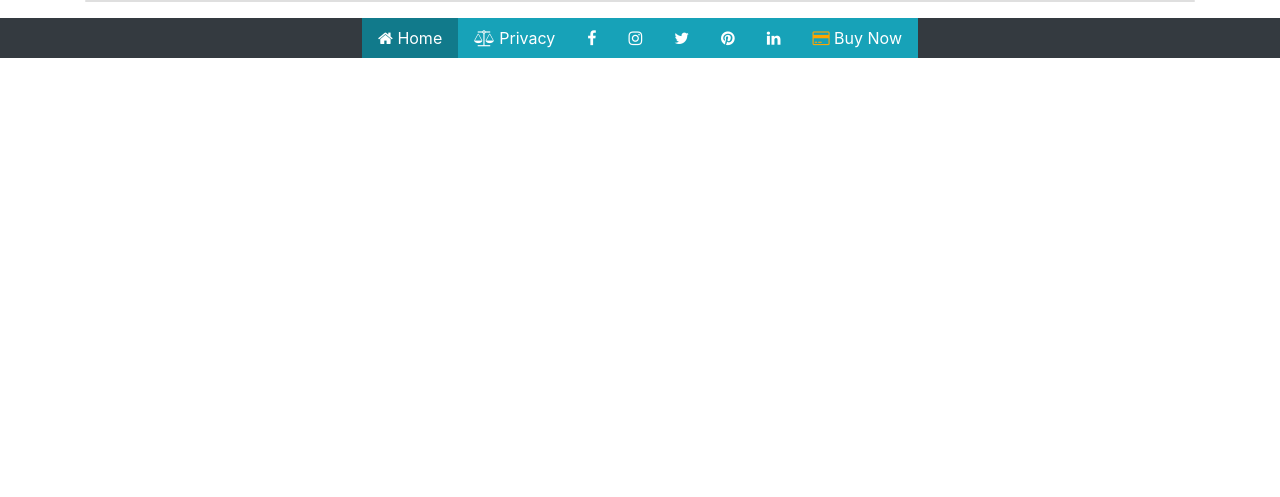
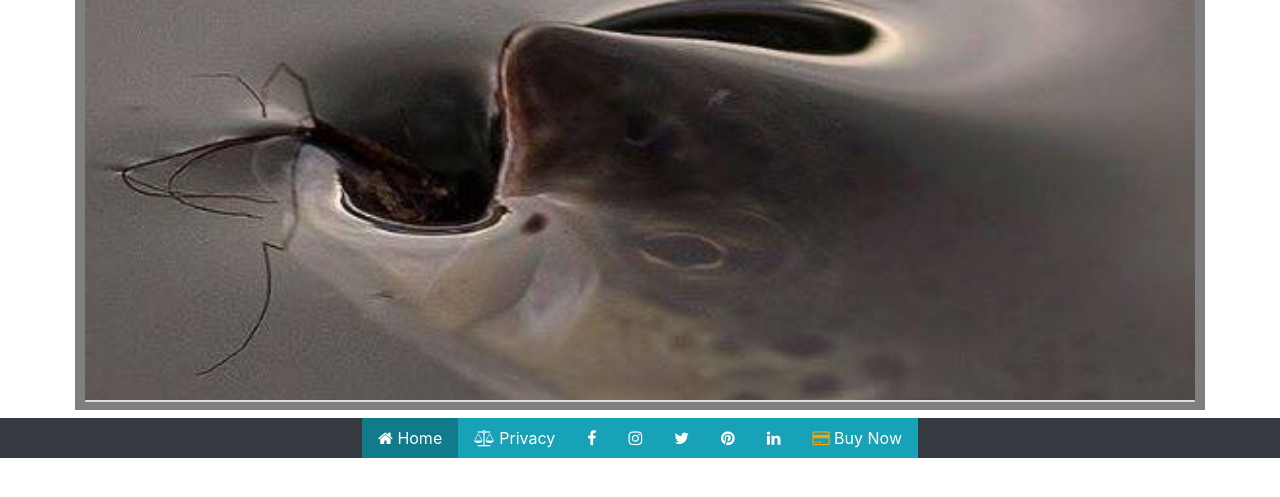
Before and after one commit to AlanOSheadev/Flies-fish-love, a Flask app: page / in a window 1280 px wide. Shown: the part 58-555 px from the top of the page. Run offline with Flask 2, Linux system fonts and the light colour scheme; data that the repository does not hold is empty; some libraries are stand-ins or nearby versions.

Commit message:
moved trout.jpg to new folder image

```diff
--- a/static/css/style.css
+++ b/static/css/style.css
@@ -14,3 +14,24 @@
 ul li {
   list-style-type: none;
 }
+
+.hero {
+	text-align: center;
+	justify-items: center;
+	margin-top: 60px;
+	margin: 0;
+	padding: 0;
+	color: #fafafa;
+	background: url("static/image/trout.jpg") rgba(0, 0, 0, 0.5);
+	background-position: center;
+	background-repeat: no-repeat;
+	background-size: cover;
+	height: 50vh;
+	transition: all .5s ease-in-out;
+	-moz-transition: all .5s ease-in-out;
+	-webkit-transition: all .5s ease-in-out;
+	-moz-box-shadow: 0 0 0 10px rgba(0, 0, 0, 0.5);
+	-webkit-box-shadow: 0 0 0 10px rgba(0, 0, 0, 0.5);
+	box-shadow: 0 0 0 10px rgba(0, 0, 0, 0.5);
+	z-index: -1;
+}
--- a/templates/fly.html
+++ b/templates/fly.html
@@ -1,6 +1,7 @@
 <!DOCTYPE html>
 {% extends 'base.html' %}
 {% block content %}
+    <div class="hero"></div>
     <ul class="card" id="accordion">
         {% for fly in fly %}
         <li>
@@ -9,7 +10,7 @@
                     <button class="btn btn-info" type="button" data-toggle="collapse" data-target="#collapseExample" aria-expanded="false" aria-controls="collapseExample"><i class="fa fa-chevron-circle-down" aria-hidden="true"></i></button>
                     </div>
                     <div class="task_header col 9  list-inline-item">
-                        <strong><i class="fa fa-bug" aria-hidden="true"></i> Name of Fly : {{fly.name}}</strong>
+                        <i class="fa fa-bug" aria-hidden="true"></i> Name of Fly :<strong> {{fly.name}}</strong>
                     </div>
                     <div class="col 2">
                         <div>
```
Also changed, not shown: static/image/trout.jpg (renamed from static/trout.jpg).
